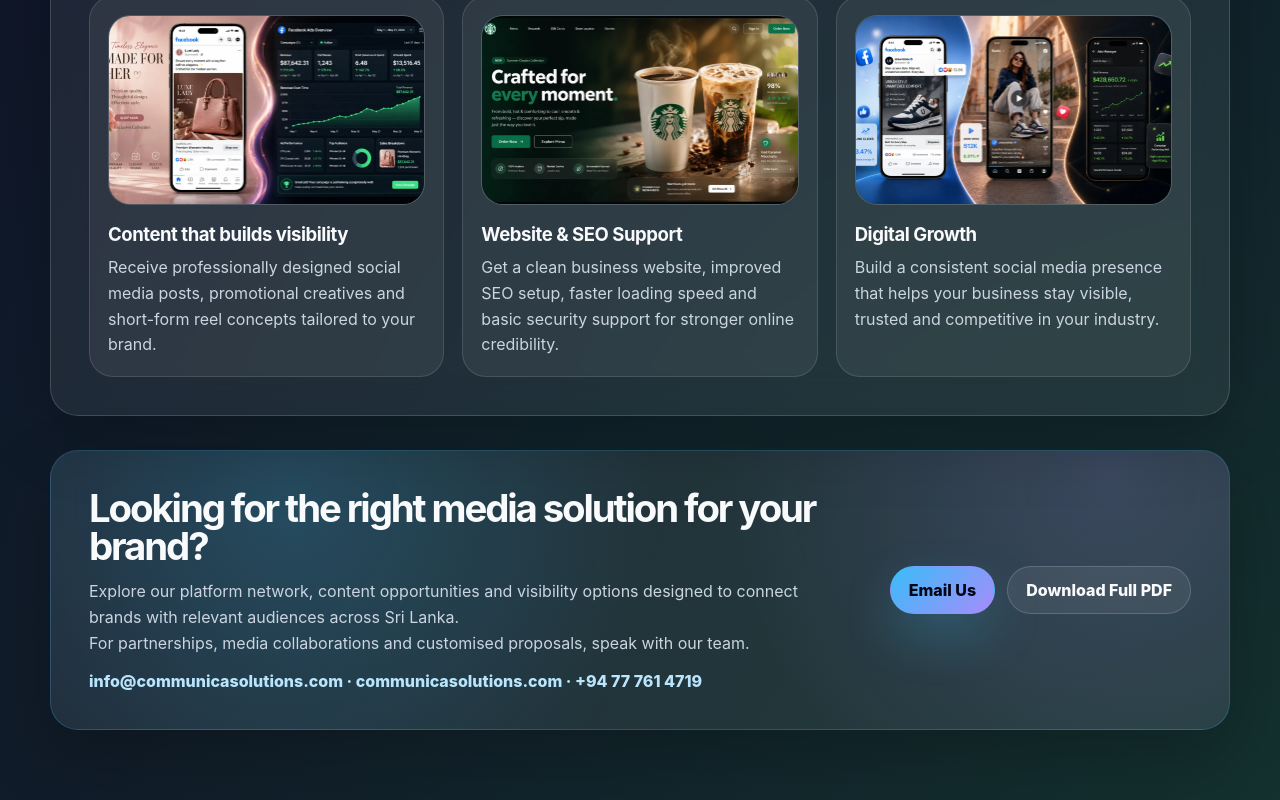
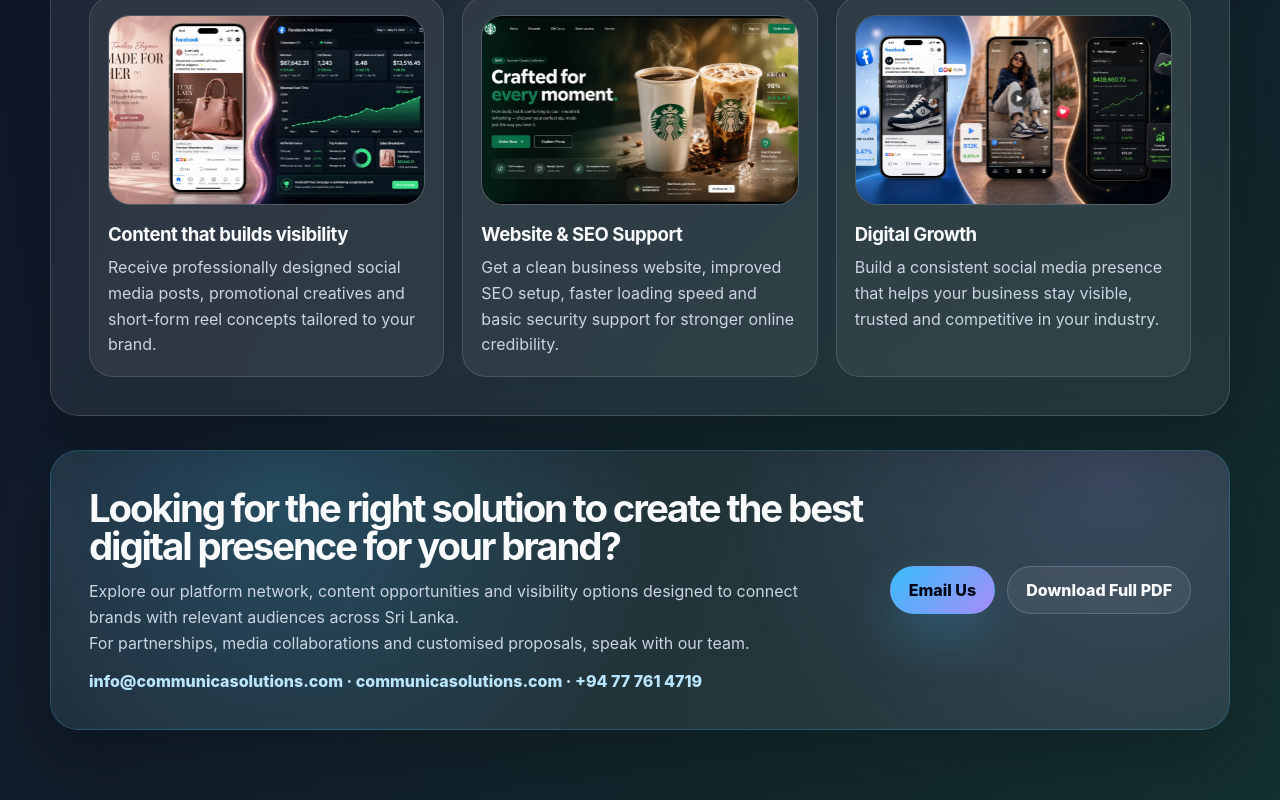
Before and after one commit to comsollk-hash/sme-digital-package-app, a Next.js app: page / in a window 1280 px wide. Shown: the part 3977-4777 px from the top of the page. Built offline with nearby package versions, Linux system fonts and the light colour scheme.

Commit message:
Update CTA heading for digital presence clarity

```diff
--- a/app/page.tsx
+++ b/app/page.tsx
@@ -533,7 +533,7 @@
 
       <section className="cta-panel" id="contact">
         <div>
-          <h2>Looking for the right media solution for your brand?</h2>
+          <h2>Looking for the right solution to create the best digital presence for your brand?</h2>
           <p>Explore our platform network, content opportunities and visibility options designed to connect brands with relevant audiences across Sri Lanka.</p>
           <p>For partnerships, media collaborations and customised proposals, speak with our team.</p>
           <div className="contact-line">info@communicasolutions.com · communicasolutions.com · +94 77 761 4719</div>
```
